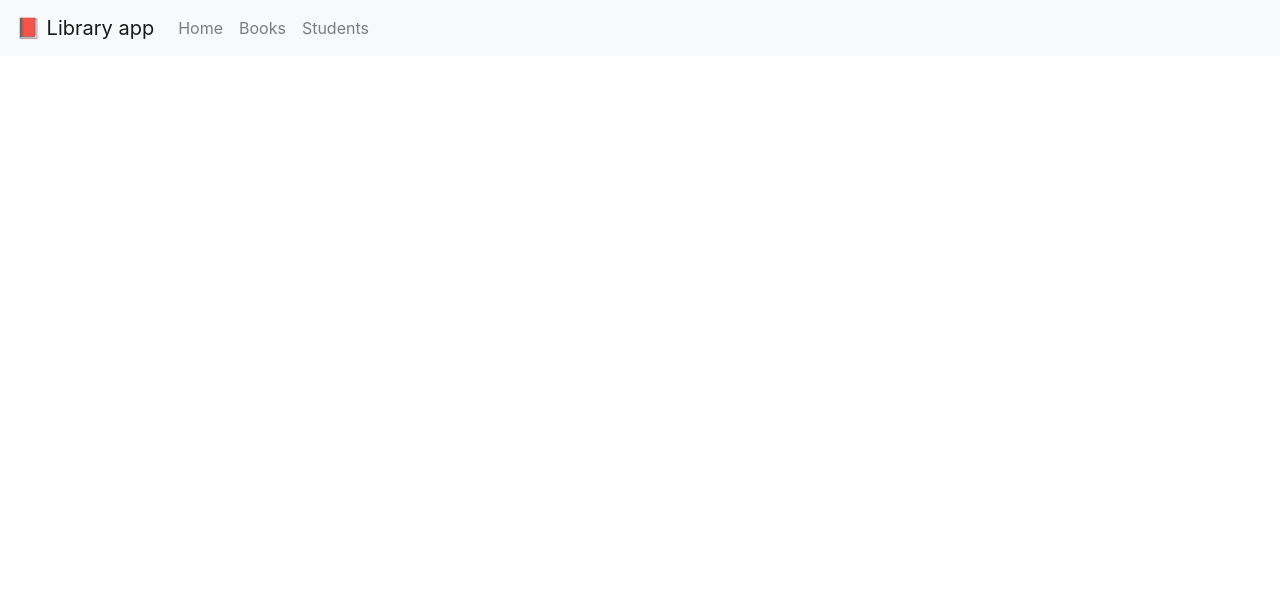
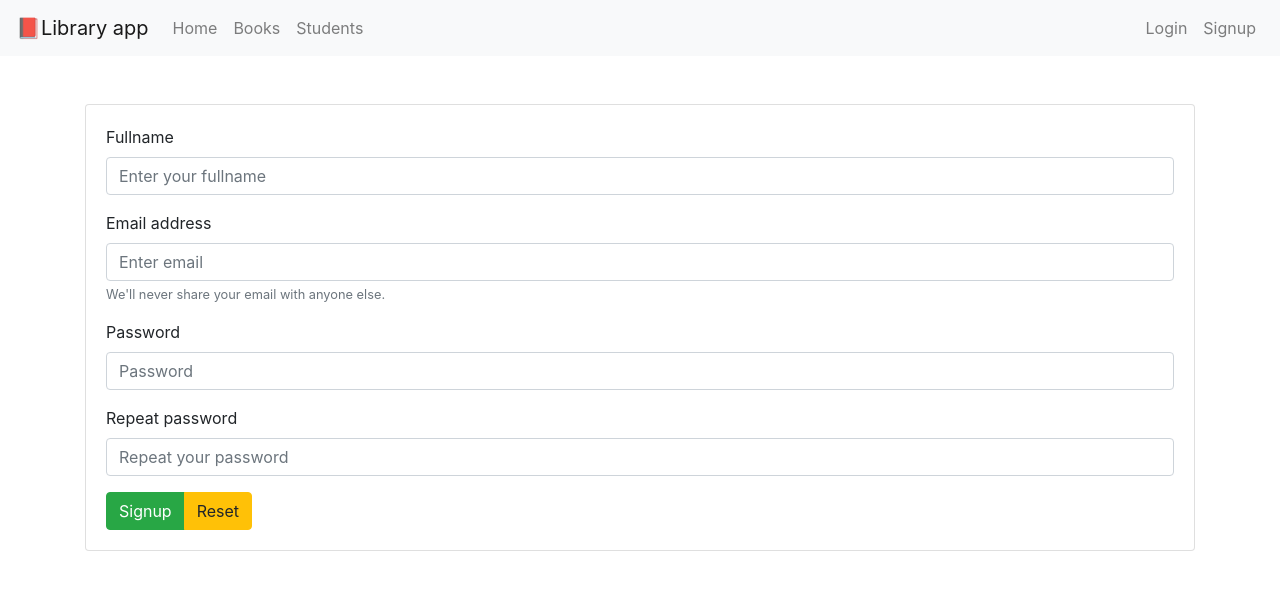
Before and after one commit to horizon-code-academy/library-front, a React (Create React App) app: page /signup in a window 1280 px wide. Shown: the top 590 px of the page. Built offline with nearby package versions, Linux system fonts and the light colour scheme.

Commit message:
add login & signup pages

```diff
--- a/src/App.js
+++ b/src/App.jsx
@@ -1,9 +1,11 @@
 import React from "react";
-import { BrowserRouter as Router, Switch, Route, Link } from "react-router-dom";
+import { BrowserRouter as Router, Switch, Route } from "react-router-dom";
 import { Container } from "react-bootstrap";
 import HomePage from "./components/HomePage";
 import BooksPage from "./components/BooksPage";
 import StudentsPage from "./components/StudentsPage";
+import SignupPage from "./components/SignupPage";
+import LoginPage from "./components/LoginPage";
 import Header from "./components/Header";
 
 function App() {
@@ -24,6 +26,12 @@
             <Route path="/books">
               <BooksPage />
             </Route>
+            <Route path="/login">
+              <LoginPage />
+            </Route>
+            <Route path="/signup">
+              <SignupPage />
+            </Route>
           </Switch>
         </div>
       </Container>
--- a/src/components/Header.jsx
+++ b/src/components/Header.jsx
@@ -4,11 +4,20 @@
 const Header = (props) => (
   <>
     <Navbar bg="light">
-      <Navbar.Brand href="/">📕 Library app</Navbar.Brand>
+      <Navbar.Brand href="/">
+        <span role="img" aria-label="book">
+          📕
+        </span>
+        Library app
+      </Navbar.Brand>
       <Nav className="mr-auto">
         <Nav.Link href="/">Home</Nav.Link>
         <Nav.Link href="/books">Books</Nav.Link>
         <Nav.Link href="/students">Students</Nav.Link>
+      </Nav>
+      <Nav>
+        <Nav.Link href="/login">Login</Nav.Link>
+        <Nav.Link href="/signup">Signup</Nav.Link>
       </Nav>
     </Navbar>
   </>
--- /dev/null
+++ b/src/components/LoginPage.jsx
@@ -0,0 +1,31 @@
+import React from "react";
+import { Card, Form, Button } from "react-bootstrap";
+
+const LoginPage = (props) => (
+  <Card>
+    <Card.Body>
+      <Form>
+        <Form.Group controlId="formBasicEmail">
+          <Form.Label>Email address</Form.Label>
+          <Form.Control type="email" placeholder="Enter email" />
+          <Form.Text className="text-muted">
+            We'll never share your email with anyone else.
+          </Form.Text>
+        </Form.Group>
+
+        <Form.Group controlId="formBasicPassword">
+          <Form.Label>Password</Form.Label>
+          <Form.Control type="password" placeholder="Password" />
+        </Form.Group>
+        <Form.Group controlId="formBasicCheckbox">
+          <Form.Check type="checkbox" label="Check me out" />
+        </Form.Group>
+        <Button variant="primary" type="submit">
+          Submit
+        </Button>
+      </Form>
+    </Card.Body>
+  </Card>
+);
+
+export default LoginPage;
--- /dev/null
+++ b/src/components/SignupPage.jsx
@@ -0,0 +1,40 @@
+import React from "react";
+import { Card, Form, Button, ButtonGroup } from "react-bootstrap";
+
+const SignupPage = (props) => (
+  <Card>
+    <Card.Body>
+      <Form>
+        <Form.Group controlId="fullname">
+          <Form.Label>Fullname</Form.Label>
+          <Form.Control type="text" placeholder="Enter your fullname" />
+        </Form.Group>
+        <Form.Group controlId="email">
+          <Form.Label>Email address</Form.Label>
+          <Form.Control type="email" placeholder="Enter email" />
+          <Form.Text className="text-muted">
+            We'll never share your email with anyone else.
+          </Form.Text>
+        </Form.Group>
+        <Form.Group controlId="password">
+          <Form.Label>Password</Form.Label>
+          <Form.Control type="password" placeholder="Password" />
+        </Form.Group>
+        <Form.Group controlId="repeatpass">
+          <Form.Label>Repeat password</Form.Label>
+          <Form.Control type="password" placeholder="Repeat your password" />
+        </Form.Group>
+        <ButtonGroup>
+          <Button variant="success" type="submit">
+            Signup
+          </Button>
+          <Button variant="warning" type="reset">
+            Reset
+          </Button>
+        </ButtonGroup>
+      </Form>
+    </Card.Body>
+  </Card>
+);
+
+export default SignupPage;
```
